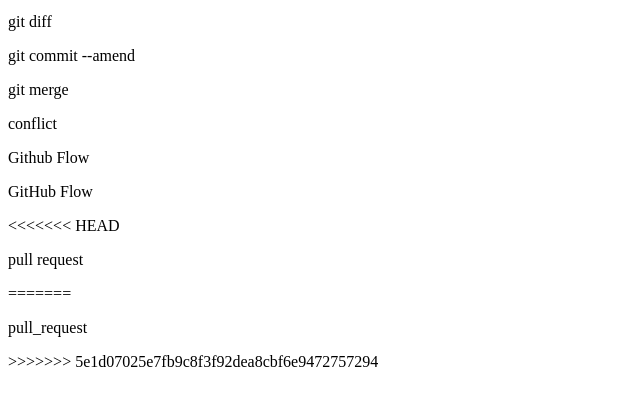
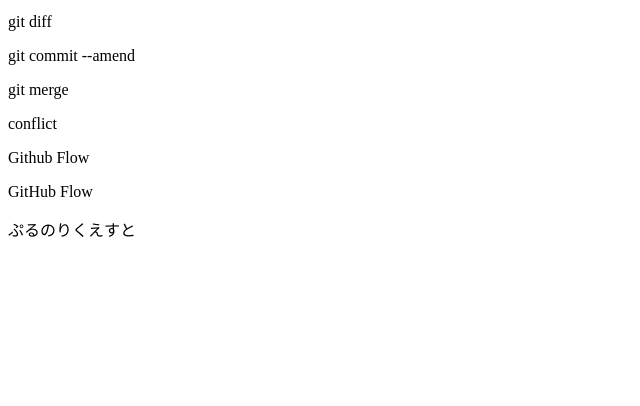
Before and after one commit to nikora007/git_tutorial, a plain HTML site: page index.html in a window 1280 px wide. Shown: the part 96-502 px from the top of the page, without its empty margins (0-640 px from the left). Drawn offline with Linux system fonts and the light colour scheme.

Commit message:
やり直し

```diff
--- a/index.html
+++ b/index.html
@@ -6,8 +6,4 @@
 <p>conflict</p>
 <p>Github Flow</p>
 <p>GitHub Flow</p>
-<<<<<<< HEAD
-<p>pull request</p>
-=======
-<p>pull_request</p>
->>>>>>> 5e1d07025e7fb9c8f3f92dea8cbf6e9472757294
+<p>ぷるのりくえすと</p>
```
